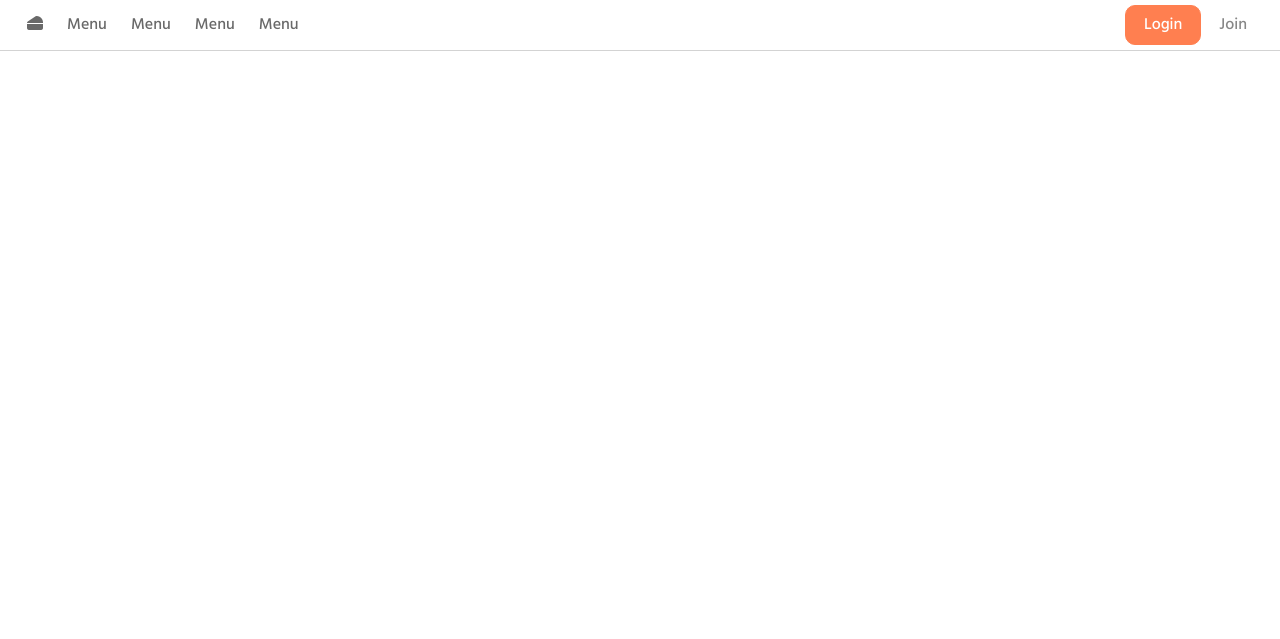
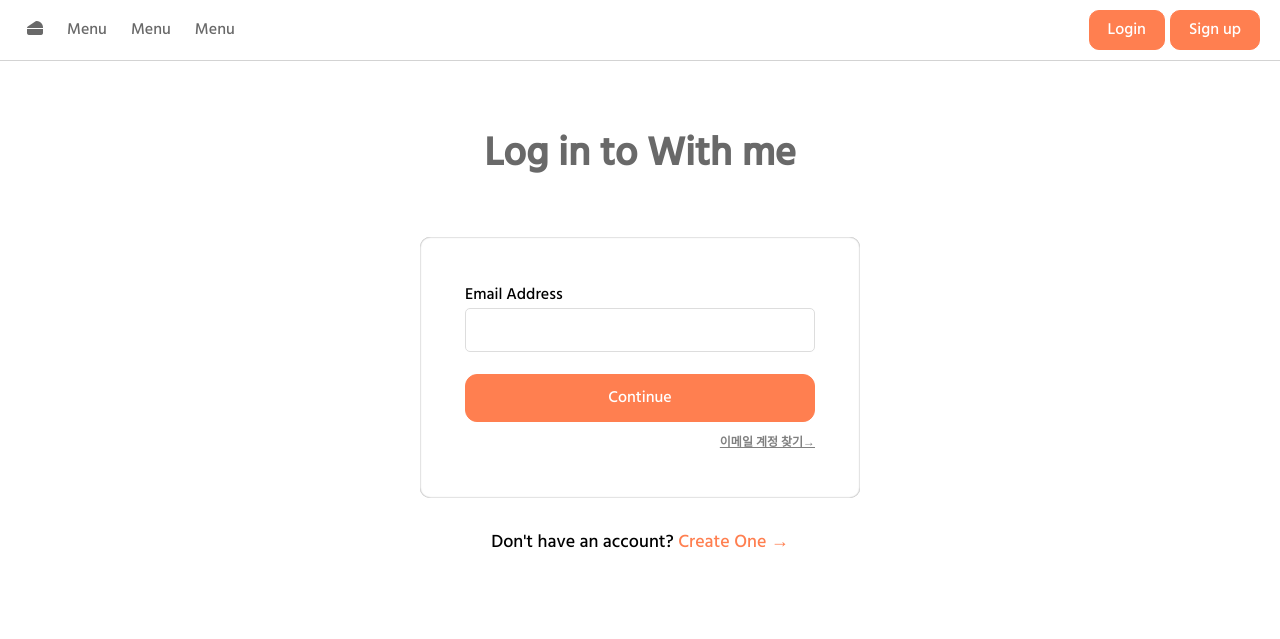
Before and after one commit to joooonis/NomardCoderClone, a plain HTML site: page login.html in a window 1280 px wide. Drawn offline with Linux system fonts and the light colour scheme; a web font is replaced by a local one.

Commit message:
Feat : 로그인 페이지 구현 및 z-index 버그 해결
header의 배경색이 transparent로 설정되어 있어서 z-index가 적용되지 않는 것 처럼 보였습니다. background-color에 white 값을 주어 해결했습니다.

회원가입 페이지와 유사하게 로그인 페이지를 만들었습니다.

```diff
--- a/login.html
+++ b/login.html
@@ -11,13 +11,12 @@
       href="https://fonts.googleapis.com/css2?family=Bitter:wght@500&family=Hind:wght@500&family=Hurricane&family=IBM+Plex+Sans+Arabic:wght@200&display=swap"
       rel="stylesheet"
     />
-    <script
-      src="https://kit.fontawesome.com/0cf5439b1f.js"
-      crossorigin="anonymous"
-    ></script>
+    <script src="https://kit.fontawesome.com/0cf5439b1f.js" crossorigin="anonymous"></script>
     <title>LAB2</title>
   </head>
   <body>
+    <div class="root">
+      <header>
         <nav class="navbar">
           <div class="bar"><i class="fa-solid fa-bars"></i></div>
           <div class="nav__left">
@@ -26,12 +25,11 @@
               <li>Menu</li>
               <li>Menu</li>
               <li>Menu</li>
-          <li>Menu</li>
             </ul>
           </div>
           <div class="nav__right">
-        <li class="active__btn"><a href="signup.html">Login</a></li>
-        <li class="inactive__btn">Join</li>
+            <li class="active__btn">Login</li>
+            <li class="inactive__btn"><a href="signup.html">Sign up</a></li>
           </div>
         </nav>
         <ul class="menu__drop__down">
@@ -40,5 +38,51 @@
           <li>Menu</li>
           <li>Menu</li>
         </ul>
+      </header>
+      <main class="sign__up">
+        <h2>Log in to With me</h2>
+        <div class="formbox" id="formbox" style="width: 350px">
+          <form>
+            <label for="email">Email Address</label>
+            <input
+              class="input__text"
+              id="email"
+              name="email"
+              type="text"
+              pattern="[a-z0-9._%+-]+@[a-z0-9.-]+\.[a-z]{2,}$"
+            />
+            <input type="submit" class="input__btn" value="Continue" />
+          </form>
+          <p class="forget__email">이메일 계정 찾기&rarr;</p>
+        </div>
+        <div class="link__to">Don't have an account?&nbsp;<a href="signup.html">Create One &rarr;</a></div>
+      </main>
+    </div>
   </body>
+  <script>
+    const test = () => {
+      // 비밀번호 유효성 검사
+      let pw1 = document.getElaentById('password1').value;
+      let alertPassword1 = document.getElementById('valid__alert__password1');
+      let alertPassword2 = document.getElementById('valid__alert__password2');
+
+      if (pw1 == '') return;
+
+      let isValidPassword = /^(?=.*[A-Za-z])(?=.*\d)(?=.*[$@$!%*#?&])[A-Za-z\d$@$!%*#?&]{8,16}$/.test(pw1);
+
+      if (!isValidPassword) {
+        alertPassword1.style.display = 'block';
+      } else {
+        alertPassword1.style.display = 'none';
+      }
+
+      // 비밀번호 동일성 검사
+      let pw2 = document.getElementById('password2').value;
+      if (pw1 !== pw2) {
+        alertPassword2.style.display = 'block';
+      } else {
+        alertPassword2.style.display = 'none';
+      }
+    };
+  </script>
 </html>
--- a/main.css
+++ b/main.css
@@ -1,21 +1,44 @@
-body {
-  margin: 0;
-  font-family: 'Hind', sans-serif;
-}
-
-a {
-  text-decoration: none;
-  color: white;
-}
-
-ul {
+html,
+body,
+div,
+span,
+h1,
+h2,
+h3,
+h4,
+h5,
+h6,
+p,
+img,
+b,
+a,
+i,
+ol,
+ul,
+li,
+form,
+label,
+legend,
+caption,
+canvas,
+footer,
+header,
+nav,
+input,
+section,
+textarea,
+button,
+summary {
   margin: 0;
   padding: 0;
-}
-
-li {
-  padding: 0;
-  margin: 0;
+  border: 0;
+  outline: 0;
+  font-size: inherit;
+  color: inherit;
+  background: transparent;
+  outline: none;
+  text-decoration: none;
+  font-family: 'Hind', sans-serif;
   list-style: none;
 }
 
@@ -24,17 +47,14 @@ form {
   flex-direction: column;
 }
 
-p {
-  padding: 0;
-  margin: 0;
-}
-
-.flex__container {
-  display: flex;
-  flex-direction: column;
-  align-items: center;
-
-  position: relative;
+header {
+  position: fixed;
+  background-color: white;
+  width: 100%;
+  top: 0;
+  left: 0;
+  right: 0;
+  z-index: 999;
 }
 
 .navbar {
@@ -43,14 +63,35 @@ p {
   align-items: center;
   color: dimgray;
   border-bottom: 1px solid lightgray;
-  padding: 5px 0px;
+  padding: 10px 15px;
+}
 
+.relative {
+  position: relative;
+}
+
+.absolute {
+  position: absolute;
+}
+
+.fixed {
   position: fixed;
-  top: 0;
-  left: 0;
-  right: 0;
+}
 
-  z-index: 999;
+.flex {
+  display: flex;
+}
+
+.block {
+  display: block;
+}
+
+.root {
+  display: flex;
+  flex-direction: column;
+  align-items: center;
+
+  margin-top: 50px;
 }
 
 .nav__left {
@@ -83,15 +124,23 @@ p {
   padding: 6px 18px;
 }
 
-.nav__right .active__btn {
+.active__btn,
+.inactive__btn {
   color: white;
 
   border: 1px coral solid;
   border-radius: 10px;
   background-color: coral;
+
+  margin-right: 5px;
 }
 
-.nav__right .active__btn:hover {
+.active__btn:hover {
+  cursor: pointer;
+  opacity: 0.8;
+}
+
+.inactive__btn:hover {
   cursor: pointer;
   opacity: 0.8;
 }
@@ -116,15 +165,9 @@ p {
   opacity: 0.8;
 }
 
-.inactive__btn {
-  cursor: pointer;
-  opacity: 0.8;
-}
-
 @media screen and (max-width: 1280px) {
   .navbar {
     justify-content: space-between;
-    padding: 5px 15px;
   }
 }
 
@@ -137,24 +180,21 @@ p {
     display: block;
   }
 
-  .inactive__btn {
+  .active__btn {
     display: none;
   }
 
   .navbar {
     justify-content: space-between;
-    padding: 5px 15px;
   }
 }
 
 .sign__up {
+  position: relative;
+
   display: flex;
   flex-direction: column;
-  width: 500px;
-  padding: 120px 150px;
-
-  position: relative;
-  z-index: 998;
+  padding: 3rem;
 }
 
 .formbox {
@@ -163,9 +203,20 @@ p {
   box-shadow: inset 0 0 1.5px dimgray;
 }
 
+.forget__email {
+  font-size: 12px;
+  font-weight: bold;
+  text-align: right;
+  text-decoration: underline;
+  color: gray;
+  padding-top: 0.8em;
+  cursor: pointer;
+}
+
 .sign__up h2 {
   text-align: center;
   font-size: 250%;
+  margin-top: 25px;
   margin-bottom: 50px;
   color: dimgray;
 }
@@ -173,7 +224,7 @@ p {
 .sign__up .input__text {
   padding: 8px;
   margin-bottom: 10px;
-  border: 1px solid gainsboro;
+  border: 1px solid #ddd;
   border-radius: 5px;
 }
 
@@ -216,7 +267,7 @@ p {
 .input__btn {
   color: white;
   font-size: medium;
-  font-weight: bold;
+  font-weight: 300;
 
   border: 1px coral solid;
   border-radius: 12px;
@@ -240,3 +291,21 @@ p {
 .birthday__input input {
   width: 28%;
 }
+
+.link__to {
+  display: flex;
+  justify-content: center;
+  align-items: center;
+  height: 5em;
+  font-size: 18px;
+}
+
+.link__to a {
+  color: coral;
+  font-weight: 100;
+}
+
+.link__to a:hover {
+  cursor: pointer;
+  opacity: 0.8;
+}
```
Also changed, not shown: signup.html (+13 -11 lines). Lines whose indentation alone changed are shown as unchanged.
